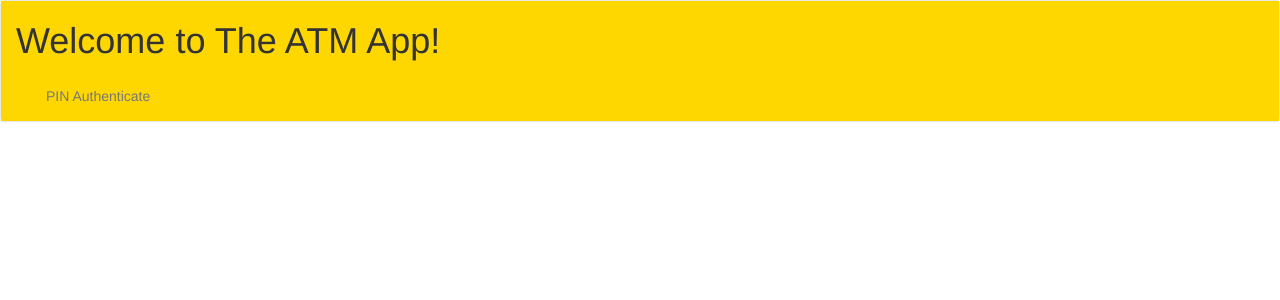
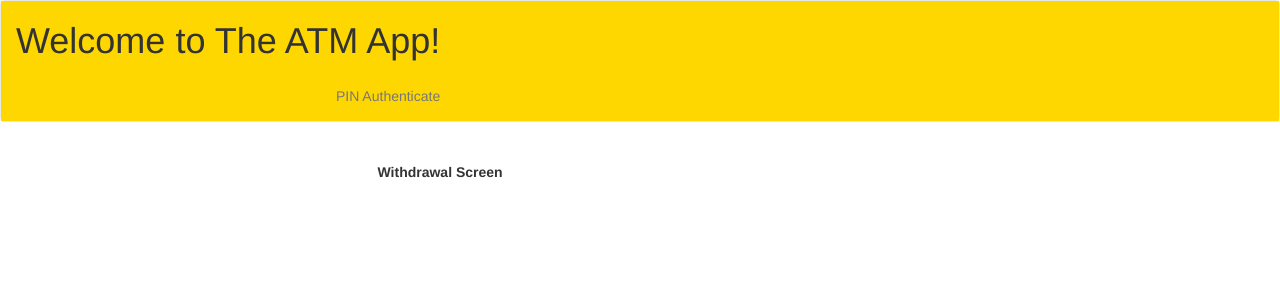
Before and after one commit to Johnnycool22/screencloud-atm-app, an Angular app: page /atm-withdraw in a window 1280 px wide. Before the commit this address led to /. Shown: the top 300 px of the page. Built offline with nearby package versions, Linux system fonts and the light colour scheme.

Commit message:
upadates to header

```diff
--- a/src/app/app-routing.module.ts
+++ b/src/app/app-routing.module.ts
@@ -1,10 +1,12 @@
 import { AuthComponent } from './auth/auth.component';
 import { NgModule } from '@angular/core';
 import { Routes, RouterModule } from '@angular/router';
+import { AtmWithdrawComponent } from './atm-withdraw/atm-withdraw.component';
 
 
 const routes: Routes = [
-  { path: 'auth', component: AuthComponent }
+  { path: 'auth', component: AuthComponent },
+  { path: 'atm-withdraw', component: AtmWithdrawComponent }
 ];
 
 @NgModule({
--- a/src/app/atm-withdraw/atm-withdraw.component.html
+++ b/src/app/atm-withdraw/atm-withdraw.component.html
@@ -1 +1,12 @@
-<p>atm-withdraw works!</p>
+<div class="container">
+    <div class="row">
+      <div class="col-xs-12 col-md-3 col-md-offset-3">
+        <form>
+         <div class="form-group">
+            <br>
+            <label for="withdraw">Withdrawal Screen</label>
+            <br>
+         </div>
+        </form>
+      </div>
+  </div>
--- a/src/app/header/header.component.html
+++ b/src/app/header/header.component.html
@@ -6,11 +6,9 @@
           Welcome to {{ title }}!
         </h1>
       </div>
-    <div class="collapse navbar-collapse">
-        <ul class="nav navbar-nav">
+        <ul class="nav navbar-nav navbar-right">
           <li routerLinkActive="active"><a routerLink="/auth">PIN Authenticate</a></li>
         </ul>
     </div>
   </div>
-  </div>
 </nav>
```
